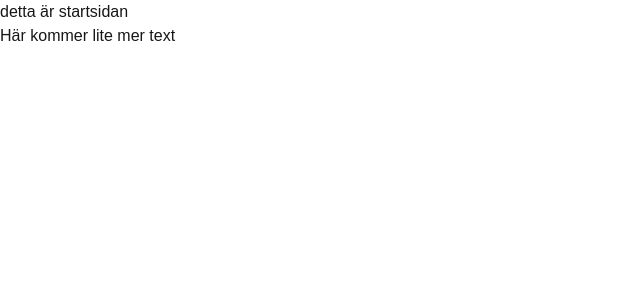
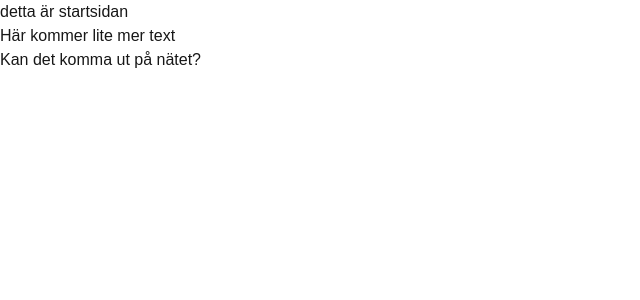
Before and after one commit to SabomsCleaning/CleaningFrontend, a Next.js app: page / in a window 1280 px wide. Shown: the top 300 px of the page, without its empty margins (0-640 px from the left). Built offline with nearby package versions, Linux system fonts and the light colour scheme.

Commit message:
Adding test text

```diff
--- a/src/app/page.tsx
+++ b/src/app/page.tsx
@@ -3,6 +3,7 @@ export default function Home() {
     <div>
     <div>detta är startsidan</div>
 <h1>Här kommer lite mer text</h1>
+<h2>Kan det komma ut på nätet?</h2>
     </div>
   );
 }
```
